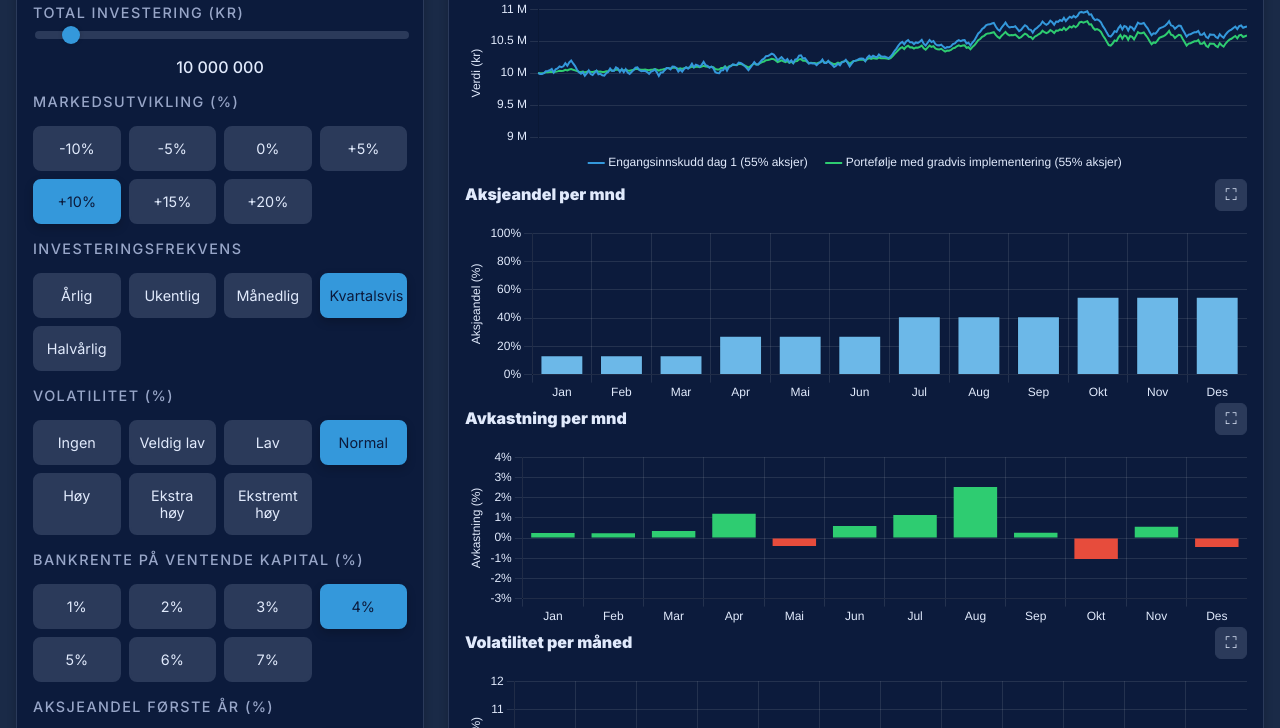
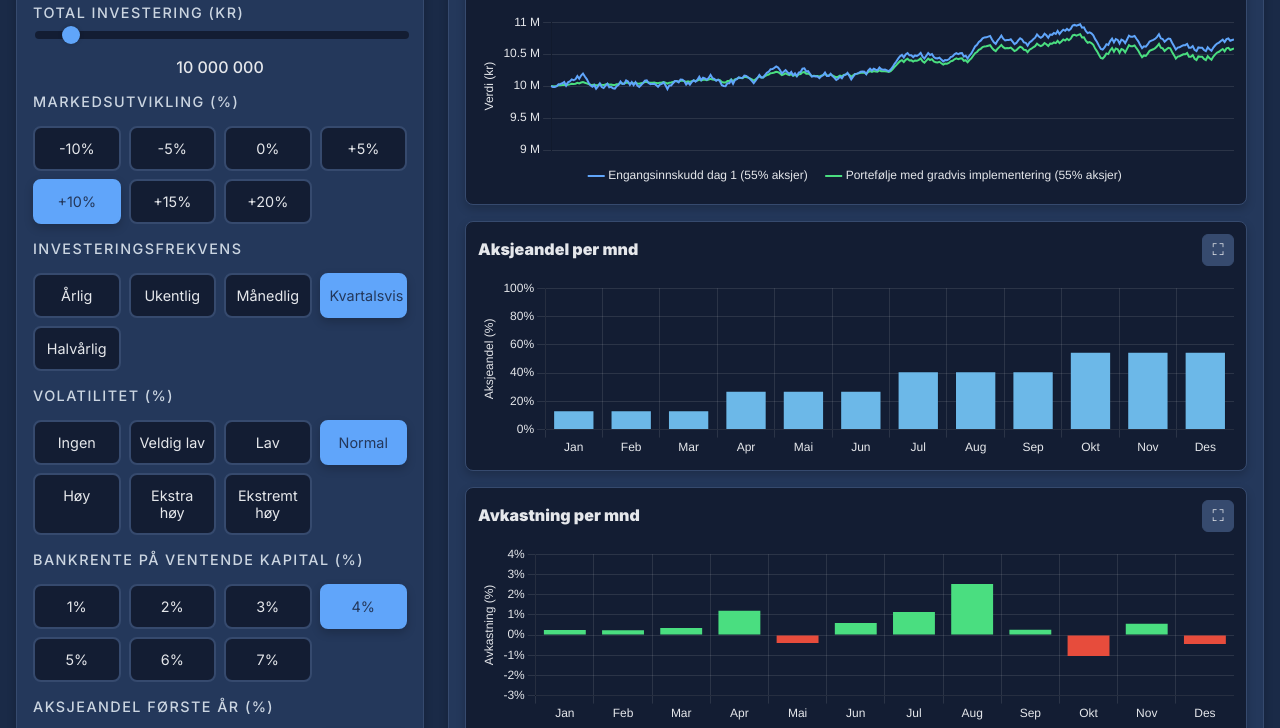
Before and after one commit to Edbro78/gradvisimplementering.github.io, a plain HTML site: page index.html in a window 1280 px wide. Shown: the part 78-806 px from the top of the page. Drawn offline with nearby package versions, Linux system fonts and the light colour scheme.

Commit message:
Update styles.css
c

```diff
--- a/styles.css
+++ b/styles.css
@@ -1,13 +1,24 @@
 @import url('https://fonts.googleapis.com/css2?family=Inter:wght@400;500;600;700;800;900&display=swap');
 
 :root {
-    --primary-bg: #1a2a47; /* Mørk bakgrunn */
-    --card-bg: #0c1b3c;    /* Veldig mørk bakgrunn for paneler */
-    --text-dark: #e1eafc;  /* Lys tekst */
-    --text-light: #98a6c8; /* Lysere tekst for etiketter */
-    --border-color: #2b3a5a; /* Mørk kantlinje */
-    --accent-blue: #3498db;
-    --accent-green: #2ecc71;
+    /* Bakgrunner */
+    --primary-bg: #1A2A47; /* Hovedbakgrunn */
+    --card-bg: #24385B;    /* Card-bakgrunn (medium blå) */
+    --content-bg: rgba(15, 23, 42, 0.8); /* Innhold-bakgrunn (slate-900 med opacity) */
+    --body-fallback: #0f172a; /* Fallback slate-900 */
+
+    /* Tekst */
+    --text-dark: #E5E7EB;   /* Lys hovedtekst */
+    --text-light: #CBD5E1;  /* Medium tekst (labels) */
+    --text-secondary: #94a3b8; /* Slate-400 */
+
+    /* Border */
+    --border-color: #364A6E; /* Border-farge */
+
+    /* Aksenter */
+    --accent-blue: #60A5FA; /* Primær aksent (lys blå) */
+    --accent-secondary: #00A9E0; /* Sekundær aksent (vibrant blå) */
+    --accent-green: #4ade80; /* Suksess-grønn */
     --accent-red: #e74c3c; /* Rød for negative verdier */
     --accent-orange: #e67e22;
     --shadow: 0 4px 10px rgba(0, 0, 0, 0.2);
@@ -74,6 +85,22 @@ body {
     border: 1px solid var(--border-color);
     box-sizing: border-box;
     overflow: hidden;
+}
+
+/* Layout for multiple charts inside the container */
+.chart-container {
+    display: flex;
+    flex-direction: column;
+    gap: 1rem; /* Luft mellom grafikkene */
+}
+
+/* Individual chart frames */
+.chart-card {
+    background-color: var(--content-bg);
+    border: 1px solid var(--border-color);
+    border-radius: 0.5rem;
+    padding: 0.75rem;
+    box-shadow: var(--shadow);
 }
 
 .panel {
@@ -169,14 +196,15 @@ input[type="text"], input[type="number"], select {
     font-family: 'Inter', sans-serif;
     font-size: 1rem;
     color: var(--text-dark);
-    background-color: var(--border-color);
+    background-color: var(--content-bg);
 }
 
 input[type="range"] {
     width: 100%;
     height: 8px;
     -webkit-appearance: none;
-    background: var(--border-color);
+    appearance: none;
+    background: var(--content-bg);
     border-radius: 5px;
     outline: none;
     cursor: pointer;
@@ -185,6 +213,7 @@ input[type="range"] {
 
 input[type="range"]::-webkit-slider-thumb {
     -webkit-appearance: none;
+    appearance: none;
     height: 18px;
     width: 18px;
     border-radius: 50%;
@@ -202,7 +231,7 @@ input[type="range"]::-webkit-slider-thumb {
 }
 
 .box-option {
-    background-color: var(--border-color);
+    background-color: var(--content-bg);
     border: 2px solid var(--border-color);
     border-radius: 0.5rem;
     padding: 0.75rem 0.5rem;
@@ -224,7 +253,7 @@ input[type="range"]::-webkit-slider-thumb {
 
 .summary-container {
     margin-top: 0.5rem; /* Mindre toppmargin for å redusere plassen */
-    background-color: var(--primary-bg);
+    background-color: var(--content-bg);
     border-radius: 0.5rem;
     padding: 1rem;
 }
@@ -275,7 +304,7 @@ input[type="range"]::-webkit-slider-thumb {
 }
 
 /* Fullscreen mode */
-.chart-container.fullscreen {
+.chart-card.fullscreen {
     position: fixed;
     top: 0;
     left: 0;
@@ -287,14 +316,15 @@ input[type="range"]::-webkit-slider-thumb {
     box-sizing: border-box;
 }
 
-.chart-container.fullscreen .chart-wrapper {
+.chart-card.fullscreen .chart-wrapper,
+.chart-card.fullscreen {
     width: 100%;
     height: 100%;
     display: flex;
     flex-direction: column;
 }
 
-.chart-container.fullscreen #mainChart {
+.chart-card.fullscreen canvas {
     height: calc(100vh - 8rem) !important;
     min-height: calc(100vh - 8rem) !important;
     max-height: calc(100vh - 8rem) !important;
@@ -388,9 +418,9 @@ input[type="range"]::-webkit-slider-thumb {
 
 /* Styling for Chart.js tooltips */
 .chartjs-tooltip {
-    background-color: rgba(12, 27, 60, 0.9);
-    border: 1px solid #2b3a5a;
+    background-color: var(--content-bg);
+    border: 1px solid var(--border-color);
     border-radius: 0.5rem;
-    color: #e1eafc;
+    color: var(--text-dark);
     font-family: 'Inter', sans-serif;
 }
```
